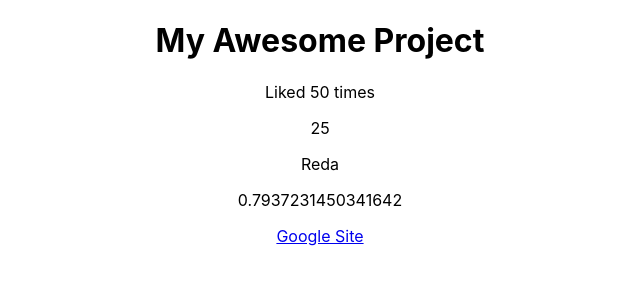
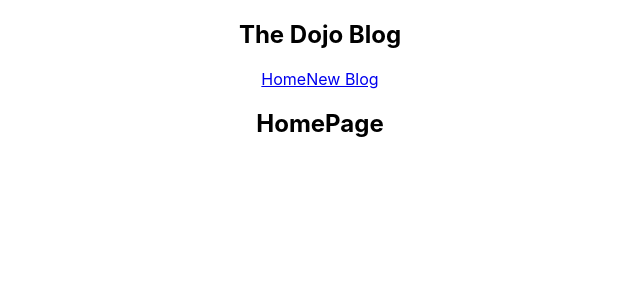
Before and after one commit to sakout-reda/React-Blog, a React (Create React App) app: page / in a window 1280 px wide. Shown: the top 300 px of the page, without its empty margins (320-960 px from the left). Built offline with nearby package versions, Linux system fonts and the light colour scheme.

Commit message:
Multiple Components

```diff
--- a/src/App.js
+++ b/src/App.js
@@ -1,19 +1,25 @@
 import './App.css';
+import Navbar from './Navbar';
+import Home from './Home';
+
 
 function App() {
-  const title = 'My Awesome Project';
+/*   const title = 'My Awesome Project';
   const likes = 50;
   const person = {name: 'Reda', age:25};
-  const link = 'https://www.google.com';
+  const link = 'https://www.google.com'; */
   return (
     <div className="App">
+      <Navbar/>
+
       <div className="content">
-        <h1>{title}</h1>
+      <Home/>
+        {/* <h1>{title}</h1>
         <p>Liked {likes} times</p>
         <p>{person.age}</p>
         <p>{person.name}</p>
         <p>{Math.random()}</p>
-        <a href={link}>Google Site</a>
+        <a href={link}>Google Site</a> */}
       </div>
     </div>
   );
--- /dev/null
+++ b/src/Home.js
@@ -0,0 +1,9 @@
+const Home = () => {
+    return (
+        <div className="home">
+            <h2>HomePage</h2>
+        </div>
+     );
+}
+
+export default Home;
```
